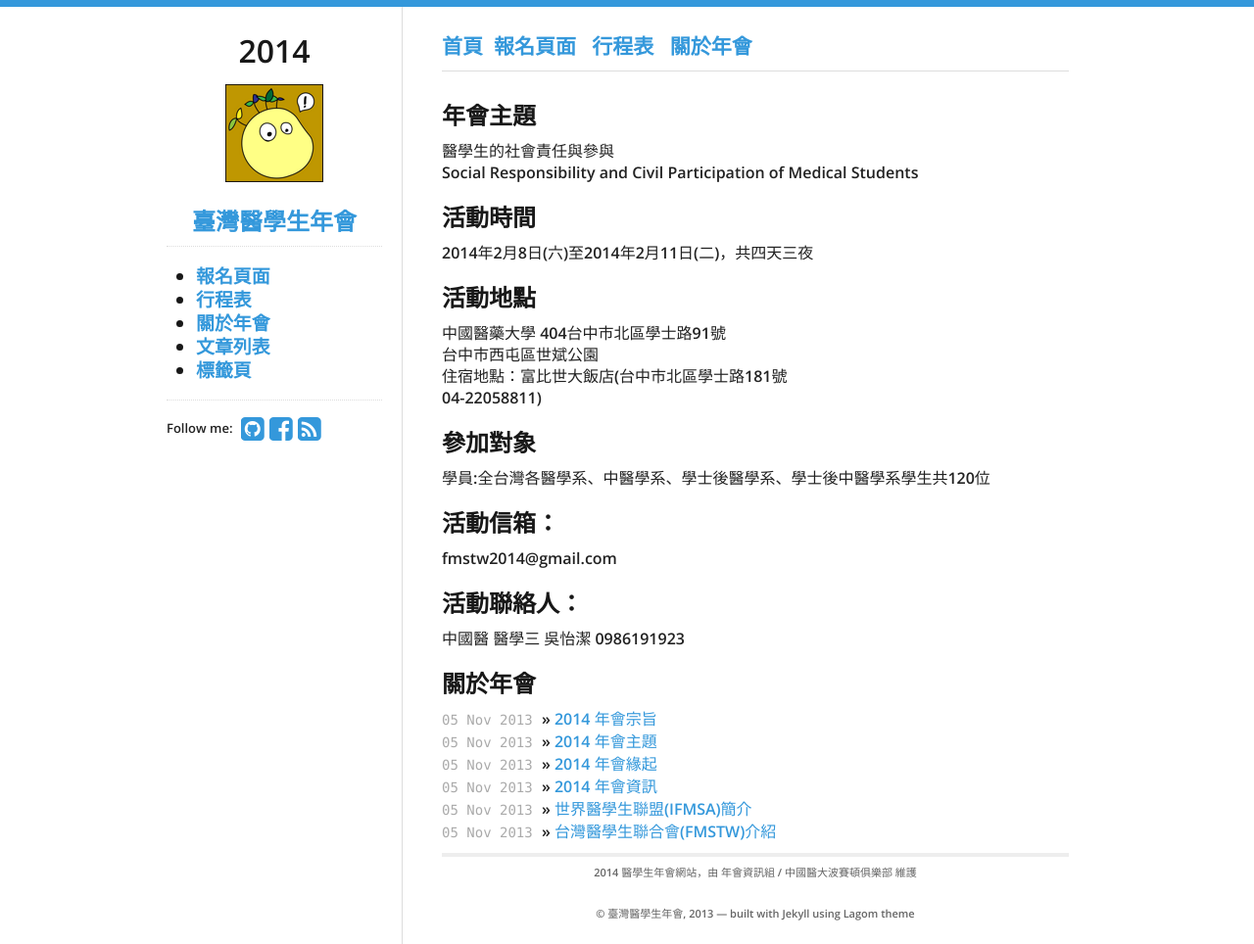
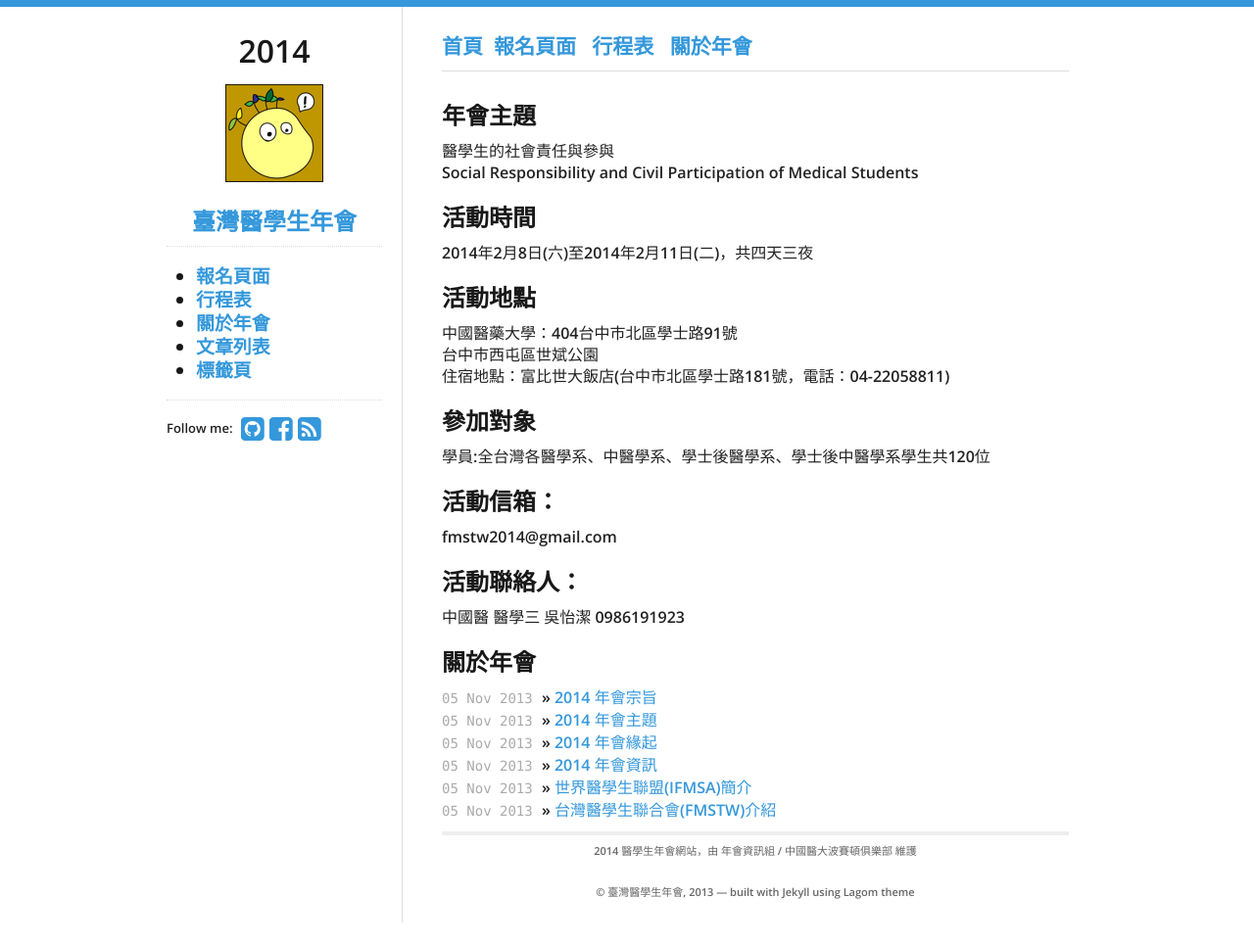
Before and after one commit to fmstw/fmstw.github.io, a Jekyll site: the page built from about.html, in a window 1280 px wide. Shown: the whole page at 98% size. Built offline with Jekyll 4.4.1, drawn with Linux system fonts in a browser that asks for light colours; nearby versions of some CDN libraries; after the commit the page ends 942 px from its top, so only the background shows below that.

Commit message:
modified about.html

```diff
--- a/about.html
+++ b/about.html
@@ -12,9 +12,9 @@ title: "關於年會"
 </p>
 <p>
 <h2>活動地點</h2>
-中國醫藥大學 404台中市北區學士路91號<br>
+中國醫藥大學：404台中市北區學士路91號<br>
 台中市西屯區世斌公園<br>
-住宿地點：富比世大飯店(台中市北區學士路181號<br>04-22058811)<br>
+住宿地點：富比世大飯店(台中市北區學士路181號，電話：04-22058811)<br>
 </p>
 <p>
 <h2>參加對象</h2>
```
